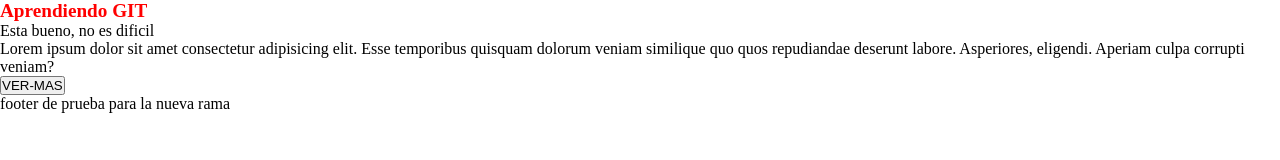
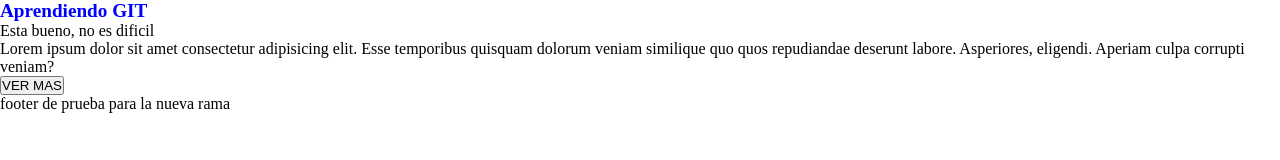
Before and after one commit to YonperCoder/ConociendoGitHub, a plain HTML site: page index.html in a window 1280 px wide. Drawn offline with Linux system fonts and the light colour scheme.

Commit message:
Cambios en CSS

```diff
--- a/css/style.css
+++ b/css/style.css
@@ -5,5 +5,5 @@
 
 h1{
     font-size: larger;
-    color: red;
+    color: blue;
 }
--- a/index.html
+++ b/index.html
@@ -15,7 +15,7 @@
             <h1>Aprendiendo GIT</h1>
             <p>Esta bueno, no es dificil</p>
             <p>Lorem ipsum dolor sit amet consectetur adipisicing elit. Esse temporibus quisquam dolorum veniam similique quo quos repudiandae deserunt labore. Asperiores, eligendi. Aperiam culpa corrupti veniam?</p>
-            <button>VER-MAS</button>
+            <button>VER MAS</button>
         </section>
     </main>
 
```
